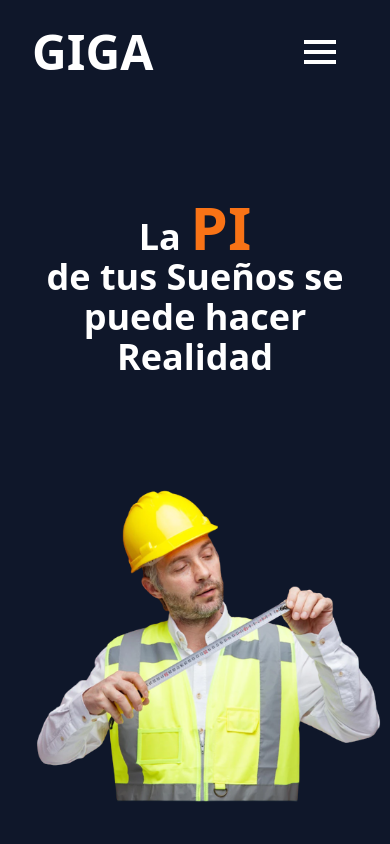
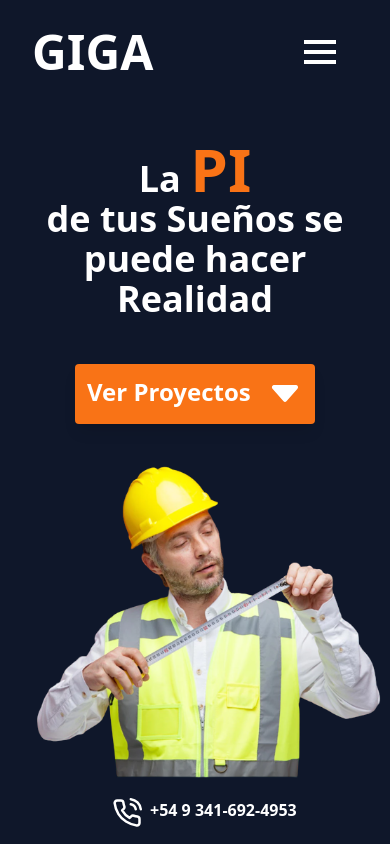
Before and after one commit to Chinchulancha/giga-web, a React (Vite) app: page / in a window 390 px wide. Built offline with nearby package versions, Linux system fonts and the light colour scheme.

Commit message:
Segundo Commit

```diff
--- a/src/App.jsx
+++ b/src/App.jsx
@@ -3,6 +3,7 @@ import { useEffect, useState } from 'react'
 import Header from './components/Header'
 import Main from './components/Main'
 import Aos from "aos";
+import { FiPhoneCall } from "react-icons/fi";
 
 function App() {
   useEffect(() => {
@@ -13,9 +14,11 @@ function App() {
     <div data-aos="fade-down" className="lg:container lg:mx-auto text-white sm:w-full sm:h-full">
       <Header
         Aos = {Aos}
+        FiPhoneCall = {FiPhoneCall}
       />
       <Main
         Aos={Aos}
+        FiPhoneCall = {FiPhoneCall}
       />
     </div>
   )
--- a/src/components/Header.jsx
+++ b/src/components/Header.jsx
@@ -1,10 +1,10 @@
 import { useState, useEffect } from "react";
 
-import { FiPhoneCall } from "react-icons/fi";
-import { BiMenu } from "react-icons/bi";
 import { VscClose } from "react-icons/vsc";
 
-const Header = ({Aos}) => {
+import { BiMenu } from "react-icons/bi";
+
+const Header = ({Aos, FiPhoneCall}) => {
   const [clicked, setClicked] = useState(false);
 
 
@@ -56,7 +56,7 @@ const Header = ({Aos}) => {
               class="text-xl tracking-wide p-3 rounded transition
                       ease-in-out hover:-translate-y-1 hover:scale-110 hover:bg-indigo-500 duration-300"
             >
-              Home
+              Inicio
             </a>
           </li>
           <li class="mx-4 my-8 md:my-0">
@@ -65,7 +65,7 @@ const Header = ({Aos}) => {
               class="text-xl tracking-wide p-3 rounded transition
                       ease-in-out hover:-translate-y-1 hover:scale-110 hover:bg-indigo-500 duration-300"
             >
-              Obras
+              Proyectos
             </a>
           </li>
           <li class="mx-4 my-8 md:my-0">
--- a/src/components/Main.jsx
+++ b/src/components/Main.jsx
@@ -1,9 +1,10 @@
 import { useEffect } from "react";
 import Builder from "../assets/builder.png";
 import Typed from "typed.js";
+import { BsFillCaretDownFill } from "react-icons/bs";
 
 
-const Main = ({Aos}) => {
+const Main = ({Aos, FiPhoneCall}) => {
   useEffect(() => {
     var typed = new Typed(".auto-type", {
       strings: ["CASA", "PILETA", "CASA"],
@@ -25,9 +26,22 @@ const Main = ({Aos}) => {
           La <span className="auto-type text-orange-500 text-6xl md:text-7xl"></span>
           <br /> de tus Sueños se puede hacer Realidad
         </h2>
+
+        <button data-aos="flip-down" data-aos-easing="ease-in-back" data-aos-delay="300" data-aos-offset="0" className="p-3 md:p-5 bg-orange-500 rounded  text-2xl lg: shadow-lg flex gap-x-4">
+          Ver Proyectos <BsFillCaretDownFill className="text-4xl"></BsFillCaretDownFill>
+        </button>
       </div>
-      <div data-aos="fade-left" className="md:pt-10 md:pl-36 mt-7 md:mt-0">
+      <div data-aos="fade-left" className="md:pt-10 md:pl-36 mt-4 md:mt-0">
         <img src={Builder} alt="" />
+      </div>
+
+      <div className="flex ml-28 mt-5 gap-x-2 md:hidden">
+      <FiPhoneCall className="text-3xl"></FiPhoneCall>
+
+      <p href="#" className="">
+      {" "}
+      +54 9 341-692-4953
+    </p>
       </div>
     </div>
   );
```
